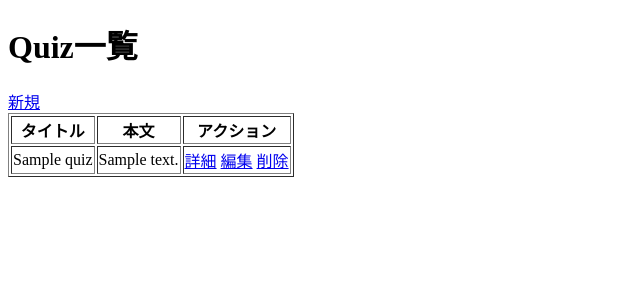
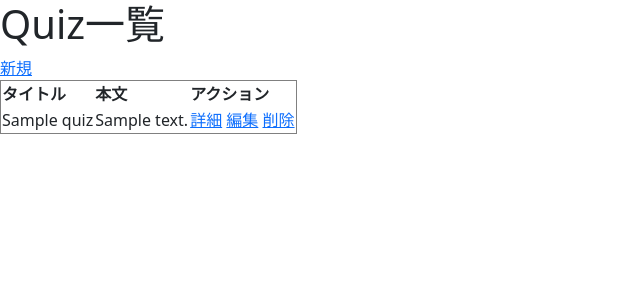
Before and after one commit to Madogiwa0124/quiq, a Rails app: page /quizzes in a window 1280 px wide. Shown: the top 300 px of the page, without its empty margins (0-640 px from the left). Run offline with Rails 7, Linux system fonts and the light colour scheme; tables that the repository leaves empty hold one stand-in row (values such as "Sample post"); style sheets or scripts are compiled from the project's sources; some libraries are stand-ins or nearby versions.

Commit message:
bootstrap4の導入

```diff
--- a/app/assets/javascripts/application.js
+++ b/app/assets/javascripts/application.js
@@ -13,4 +13,7 @@
 //= require rails-ujs
 //= require activestorage
 //= require turbolinks
+//= require jquery3
+//= require popper
+//= require bootstrap-sprockets
 //= require_tree .
--- a/app/assets/stylesheets/application.css
+++ b/app/assets/stylesheets/application.scss
@@ -13,3 +13,4 @@
  *= require_tree .
  *= require_self
  */
+ @import "bootstrap";
--- a/app/views/layouts/application.html.haml
+++ b/app/views/layouts/application.html.haml
@@ -7,5 +7,6 @@
     = csp_meta_tag
     = stylesheet_link_tag    'application', media: 'all', 'data-turbolinks-track': 'reload'
     = javascript_include_tag 'application', 'data-turbolinks-track': 'reload'
+    = stylesheet_link_tag "https://maxcdn.bootstrapcdn.com/font-awesome/4.7.0/css/font-awesome.min.css"
   %body
     = yield
```
Also changed, not shown: Gemfile, Gemfile.lock.
